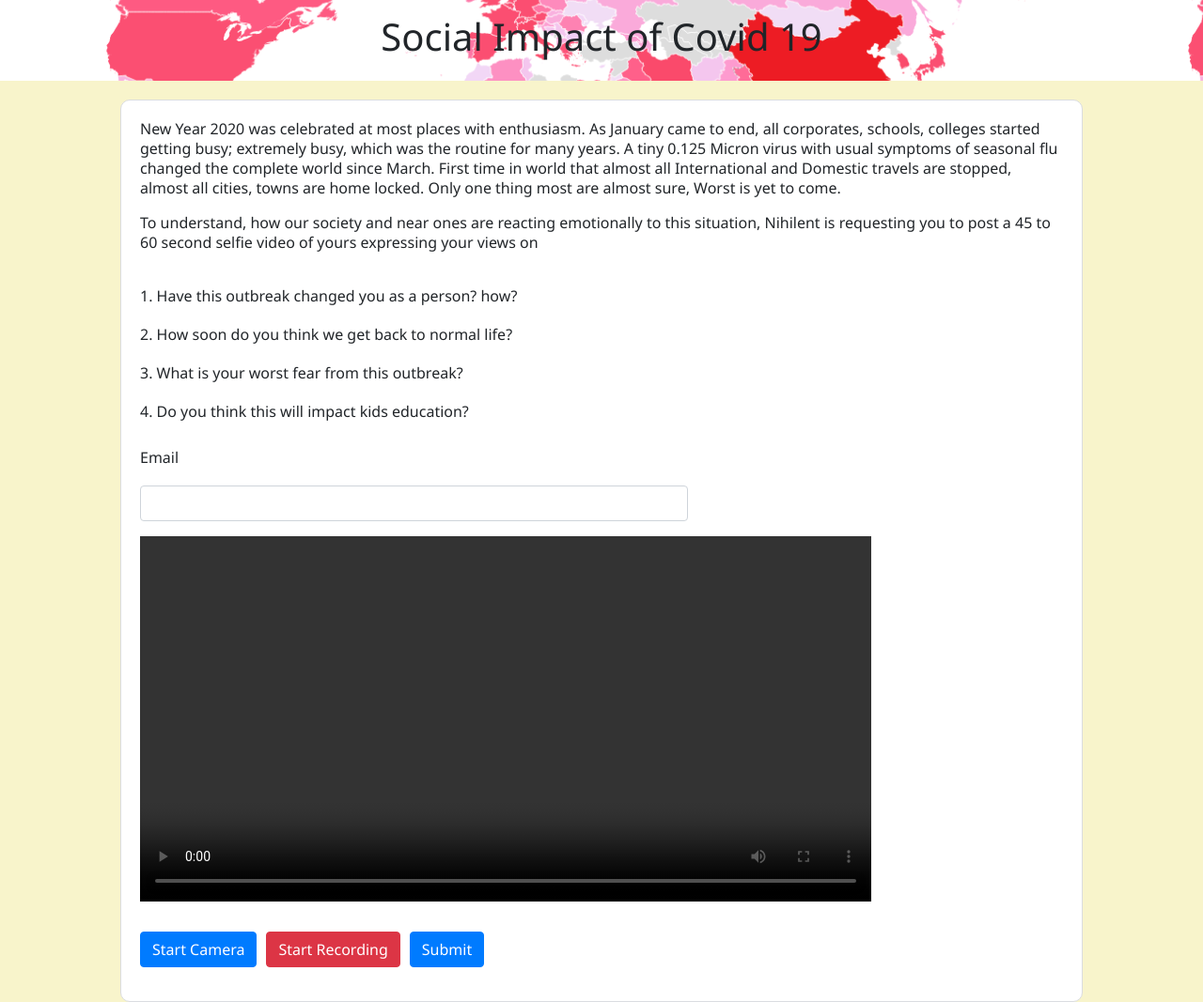
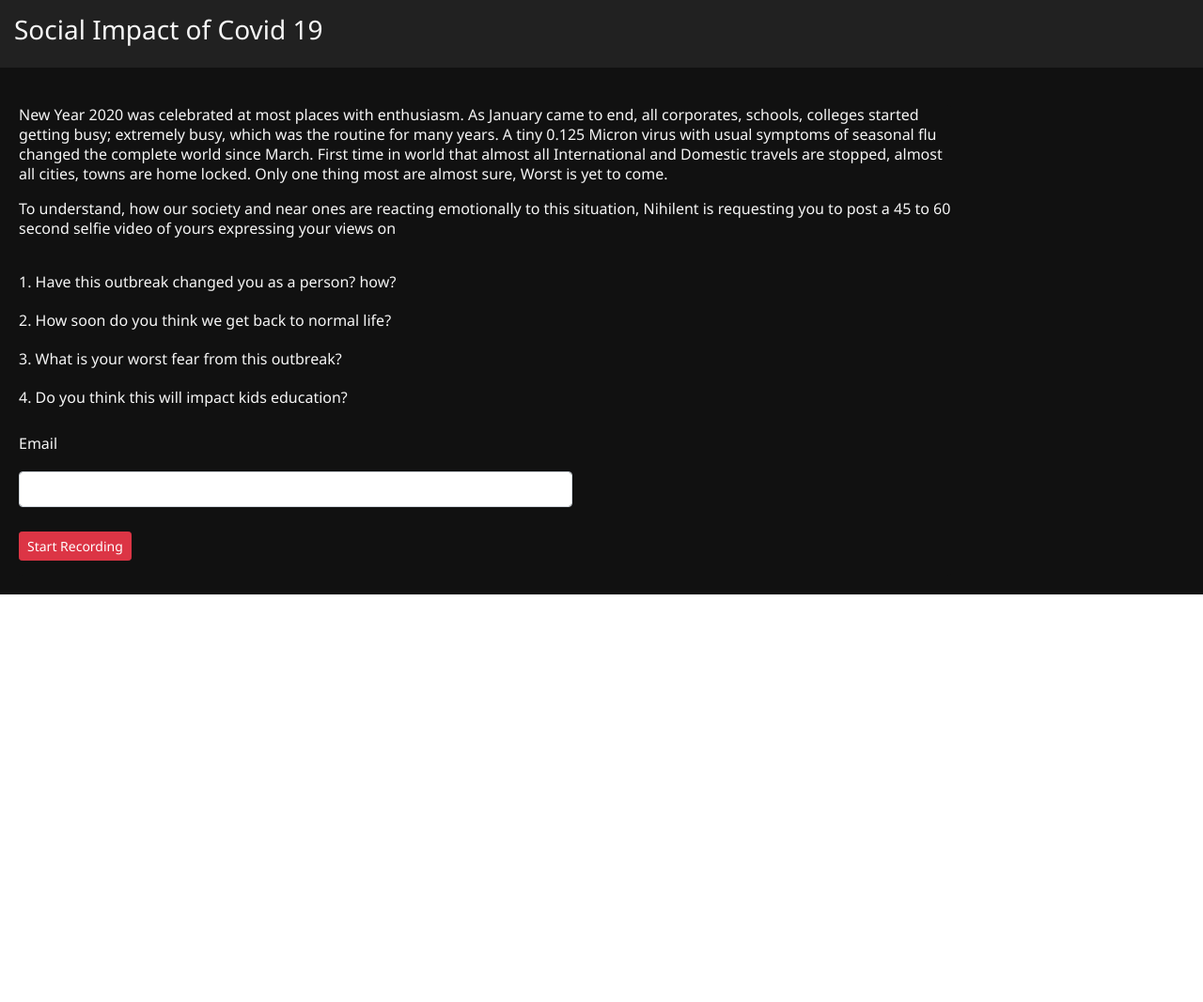
Before and after one commit to vaibhavphutane/Angular-Video-Recorder, an Angular app: page / in a window 1280 px wide. Shown: the whole page at 94% size. After the commit the page ends 800 px from the top, so only its background shows below. Built offline with nearby package versions, Linux system fonts and the light colour scheme.

Commit message:
Design changes

```diff
--- a/src/app/Components/social-impact-collector/social-impact-collector.component.css
+++ b/src/app/Components/social-impact-collector/social-impact-collector.component.css
@@ -1,33 +1,32 @@
 .title {
-  background-image: url('../../../assets/covid19_crop.png');
+  background: #212121;
   padding: 15px;
-  text-align: center;
+  text-align: left;
+  color: #f6f6f6;
 }
 
 .form-container {
-  background: #f8f4cb;
+  background: #111;
   display: flex;
-  justify-content: center;
+  padding: 20px;
 }
 
 .card {
-  background: #fff;
+  background: #111;
   width: 80%;
-  justify-content: center;
-  border: 1px solid #dadce0;
-  border-radius: 10px;
+  border: none;
   margin-top: 20px;
-  padding: 20px;
+  color: #f6f6f6;
 }
 
 p {
   line-height: 21px;
-  /* letter-spacing: 1px; */
 }
 
 span {
   display: inline-block;
   padding-top: 20px;
+  cursor: pointer;
 }
 
 label {
@@ -46,9 +45,15 @@ label {
 
 video {
   width: 80%;
+  height: 410px;
 }
 
 .action-container {
   display: flex;
   justify-content: left;
 }
+
+.btn-primary {
+   background: #65c9f9;
+  border: none;
+}
--- a/src/app/Components/social-impact-collector/social-impact-collector.component.html
+++ b/src/app/Components/social-impact-collector/social-impact-collector.component.html
@@ -1,5 +1,5 @@
 <div class="title">
-  <h1>Social Impact of Covid 19</h1>
+  <h3>Social Impact of Covid 19</h3>
 </div>
 <div class="form-container">
   <div class="card">
@@ -20,22 +20,21 @@
       <div [hidden]="hideVideo" class="form-group">
         <video #videoElement controls autoplay="true" [muted]="'muted'"></video>
       </div>
-      <div [hidden]="!hideVideo" class="form-group">
+      <div [hidden]="hideRecoredVideo" class="form-group">
         <video #recordedVideoElement controls></video>
       </div>
     </form>
     <div class="action-container">
-      <div class="form-group">
-        <button class="btn btn-primary" (click)="startCamera()">Start Camera</button>
-      </div>
       <div  *ngIf="hideVideo" class="form-group">
-        <button class="btn btn-danger" (click)="startRecording()">Start Recording</button>
+        <button class="btn btn-danger btn-sm" (click)="startRecording()">
+          Start Recording
+        </button>
       </div>
       <div *ngIf="!hideVideo" class="form-group pr-2">
-        <button class="btn btn-primary" (click)="stopRecording()">Stop Recording</button>
+        <button class="btn btn-primary btn-sm" (click)="stopRecording()">Stop Recording</button>
       </div>
-      <div *ngIf="hideVideo" class="form-group pr-2">
-        <button class="btn btn-primary" (click)="submit()">Submit</button>
+      <div *ngIf="!hideRecoredVideo" class="form-group pr-2">
+        <button class="btn btn-primary btn-sm" (click)="submit()">Submit</button>
       </div>
     </div>
   </div>
--- a/src/app/Components/social-impact-collector/social-impact-collector.component.ts
+++ b/src/app/Components/social-impact-collector/social-impact-collector.component.ts
@@ -1,4 +1,4 @@
-import { Component, OnInit, ViewChild, ChangeDetectorRef } from '@angular/core';
+import { Component, OnInit, ViewChild, ChangeDetectorRef, AfterViewInit } from '@angular/core';
 import { DomSanitizer } from '@angular/platform-browser';
 import { UploadService } from 'src/app/upload.service';
 
@@ -9,7 +9,7 @@ declare var MediaRecorder: any;
   templateUrl: './social-impact-collector.component.html',
   styleUrls: ['./social-impact-collector.component.css']
 })
-export class SocialImpactCollectorComponent implements OnInit {
+export class SocialImpactCollectorComponent implements OnInit, AfterViewInit {
 
   hideVideo: boolean;
 
@@ -20,6 +20,7 @@ export class SocialImpactCollectorComponent implements OnInit {
   recordedStream = [];
   mediaRecorder: any;
   recordedBlob: Blob;
+  hideRecoredVideo: boolean;
 
   constructor(private dom: DomSanitizer,
               private cd: ChangeDetectorRef,
@@ -27,6 +28,7 @@ export class SocialImpactCollectorComponent implements OnInit {
 
   ngOnInit(): void {
     this.hideVideo = true;
+    this.hideRecoredVideo = true;
   }
 
   ngAfterViewInit() {
@@ -36,10 +38,14 @@ export class SocialImpactCollectorComponent implements OnInit {
 
 
   startRecording() {
-    this.hideVideo = false;
-    this.mediaRecorder.start();
-    console.log(this.mediaRecorder.state);
-    console.log('recorder started');
+    this.startCamera();
+    setTimeout(() => {
+      this.hideVideo = false;
+      this.mediaRecorder.start();
+      console.log(this.mediaRecorder.state);
+      console.log('recorder started');
+    }, 3000);
+
   }
 
   stopRecording() {
@@ -64,6 +70,7 @@ export class SocialImpactCollectorComponent implements OnInit {
           this.recordedStream = [];
           const videoURL = URL.createObjectURL(this.recordedBlob);
           this.recordVideo.src = videoURL;
+          this.hideRecoredVideo = false;
           this.recordVideo.play();
           this.cd.detectChanges();
         };
--- a/src/app/upload.service.ts
+++ b/src/app/upload.service.ts
@@ -14,6 +14,6 @@ export class UploadService {
     const file = new File([recordedBlob], 'recording');
     fd.append('data', file);
     console.log(fd);
-    return  this.http.post('http://localhost:3000/api/upload', fd);
+    return this.http.post('http://localhost:3000/api/upload', fd);
   }
 }
--- a/src/index.html
+++ b/src/index.html
@@ -6,11 +6,7 @@
   <base href="/">
   <meta name="viewport" content="width=device-width, initial-scale=1">
   <link rel="icon" type="image/x-icon" href="favicon.ico">
-  <!-- <link href="video-js.min.css" rel="stylesheet">
-  <script src="video.min.js"></script>
-  <script src="RecordRTC.js"></script>
-  <script src="videojs.record.js"></script>
-  <link href="videojs.record.css" rel="stylesheet"> -->
+  <link rel="stylesheet" href="https://stackpath.bootstrapcdn.com/font-awesome/4.7.0/css/font-awesome.min.css">
 </head>
 <body>
   <app-root></app-root>
```
